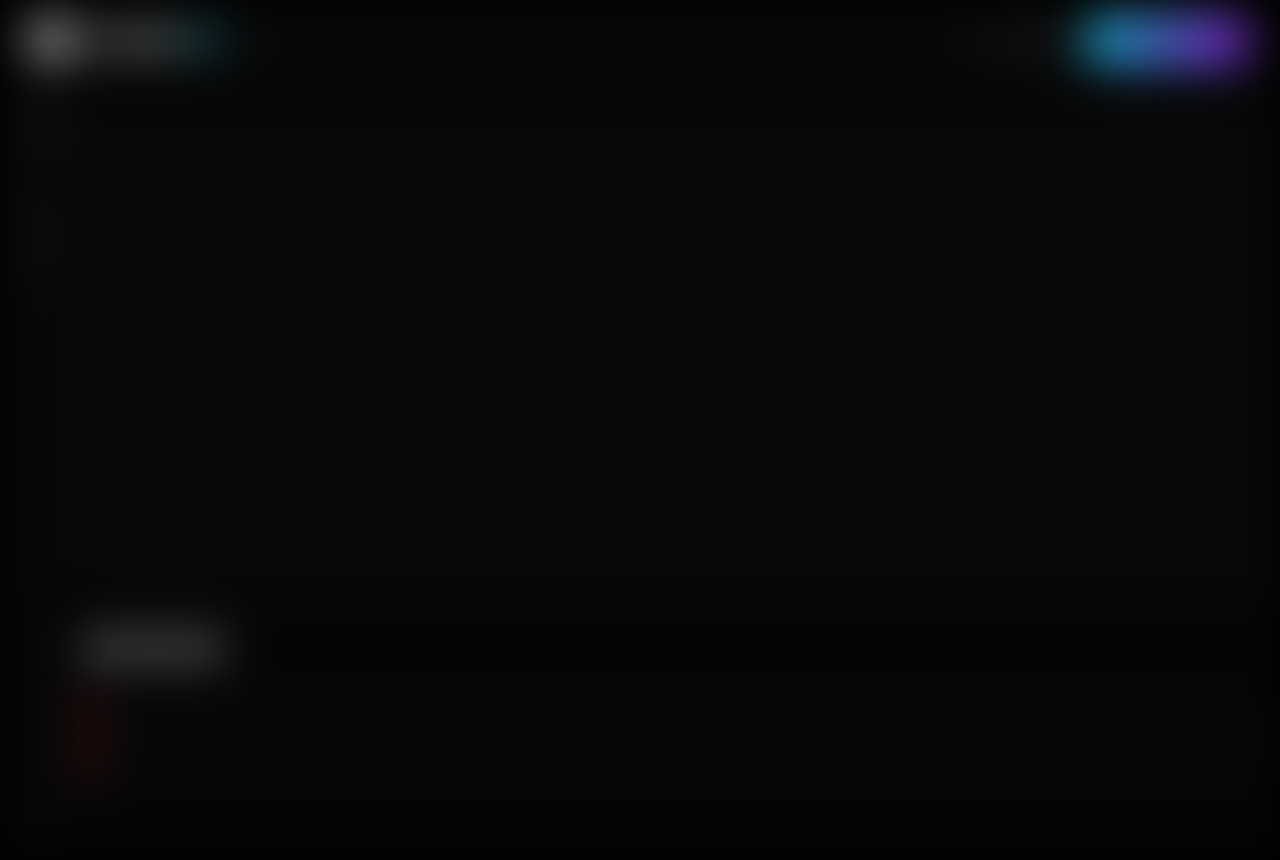
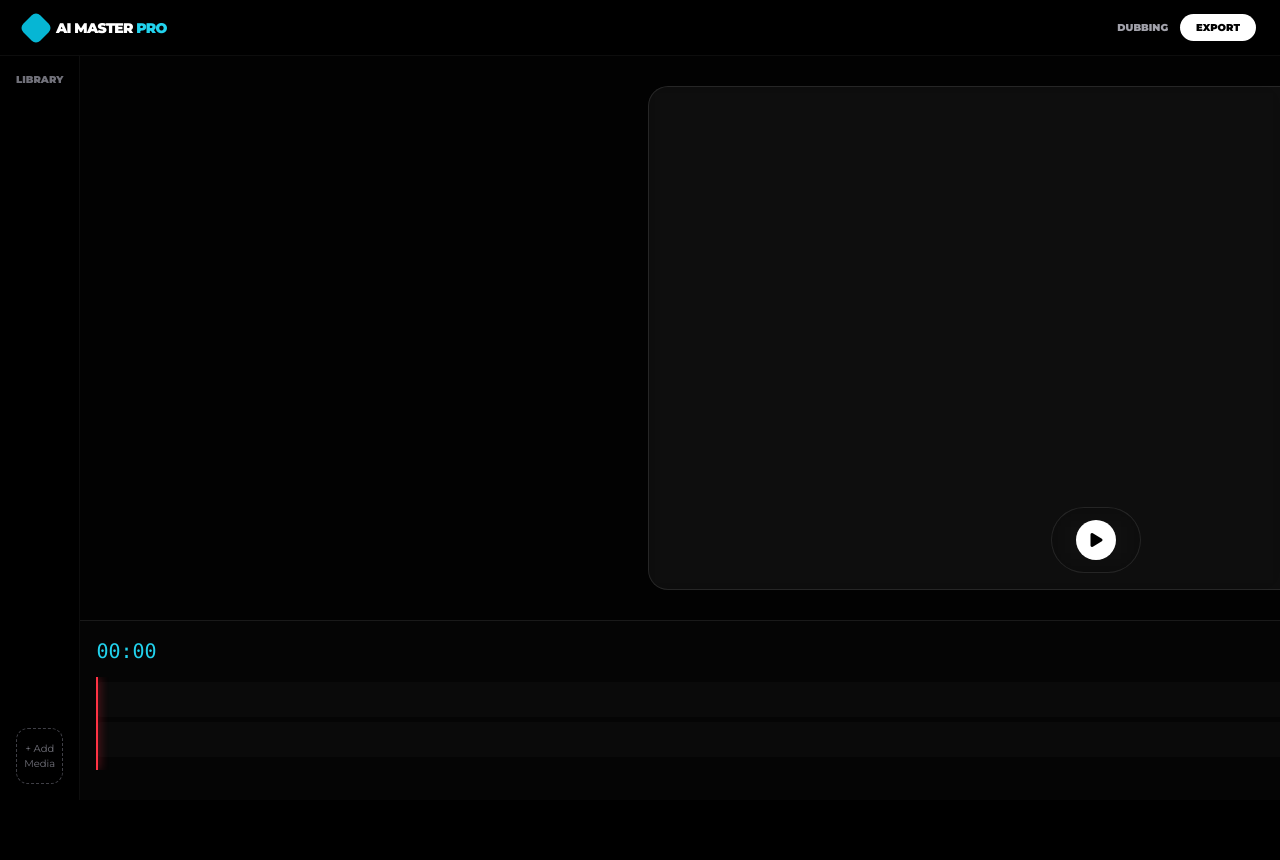
Before and after one commit to mdshakilbai603/AIMASTER, a Flask app: page / in a window 1280 px wide. After the commit the page ends 800 px from the top, so only its background shows below. Run offline with Flask 3, Linux system fonts and the light colour scheme; a map, chart or similar area stays blank; parts of the project's set-up code (start-up, migrations or seed data) failed here and were passed over; some libraries are stand-ins or nearby versions.

Commit message:
Update index.html

```diff
--- a/templates/index.html
+++ b/templates/index.html
@@ -3,251 +3,162 @@
 <head>
     <meta charset="UTF-8">
     <meta name="viewport" content="width=device-width, initial-scale=1.0">
-    <title>AI Master Pro | Cosmic Editor by Shakil</title>
+    <title>AI Master Pro | Fast & Modern</title>
 
     <script src="https://cdn.tailwindcss.com"></script>
-    <script src="https://cdnjs.cloudflare.com/ajax/libs/gsap/3.12.2/gsap.min.js"></script>
-    <link rel="stylesheet" href="https://cdnjs.cloudflare.com/ajax/libs/animate.css/4.1.1/animate.min.css"/>
     <link rel="stylesheet" href="https://cdnjs.cloudflare.com/ajax/libs/font-awesome/6.6.0/css/all.min.css">
 
     <style>
-        @import url('https://fonts.googleapis.com/css2?family=Montserrat:wght@100;400;900&family=Poppins:wght@700;900&display=swap');
+        @import url('https://fonts.googleapis.com/css2?family=Montserrat:wght@400;900&display=swap');
 
         :root {
-            --bg: #000000;
-            --aurora-1: #00f5ff; /* Cyan */
-            --aurora-2: #bd00ff; /* Purple */
-            --glass: rgba(255, 255, 255, 0.03);
-            --border: rgba(255, 255, 255, 0.08);
+            --aurora: linear-gradient(135deg, #00f5ff, #bd00ff);
+            --glass: rgba(255, 255, 255, 0.05);
         }
 
         body {
-            background-color: var(--bg);
-            color: #ffffff;
+            background-color: #000;
+            color: #fff;
             font-family: 'Montserrat', sans-serif;
+            margin: 0;
             overflow: hidden;
-            perspective: 1000px;
+            height: 100vh;
         }
 
-        /* --- MIND-BLOWING INTRO ANIMATION --- */
+        /* --- ফাস্ট লোডিং এনিমেশন --- */
         #intro-overlay {
             position: fixed;
             inset: 0;
-            background: radial-gradient(circle at center, #111 0%, #000 100%);
+            background: #000;
             z-index: 10000;
             display: flex;
             flex-direction: column;
             align-items: center;
             justify-content: center;
+            transition: transform 0.8s cubic-bezier(0.77, 0, 0.175, 1);
         }
 
-        .shakil-title {
-            font-size: 6rem;
+        .shakil-name {
+            font-size: clamp(3rem, 10vw, 6rem);
             font-weight: 900;
-            font-family: 'Poppins', sans-serif;
             text-transform: uppercase;
-            letter-spacing: -5px;
-            background: linear-gradient(135deg, #fff 30%, var(--aurora-1), var(--aurora-2), #fff 70%);
-            background-size: 400% 400%;
+            background: var(--aurora);
             -webkit-background-clip: text;
             -webkit-text-fill-color: transparent;
-            animation: aurora-text 5s infinite linear;
-            filter: drop-shadow(0 0 20px rgba(0,245,255,0.4));
+            animation: pulse 2s infinite;
         }
 
-        @keyframes aurora-text {
-            0% { background-position: 0% 50%; }
-            50% { background-position: 100% 50%; }
-            100% { background-position: 0% 50%; }
+        @keyframes pulse {
+            0%, 100% { opacity: 1; transform: scale(1); }
+            50% { opacity: 0.7; transform: scale(0.95); }
         }
 
-        .cosmic-ring {
-            position: absolute;
-            width: 300px; height: 300px;
-            border-radius: 50%;
-            border: 2px solid var(--aurora-1);
-            opacity: 0;
-            transform: scale(0) rotateX(70deg);
+        /* --- মোবাইল অপ্টিমাইজড গ্লাস প্যানেল --- */
+        .glass-card {
+            background: var(--glass);
+            backdrop-filter: blur(10px);
+            border: 1px solid rgba(255,255,255,0.1);
+            border-radius: 20px;
         }
 
-        /* --- AURORAL GLASS UI --- */
-        .glass-panel {
-            background: var(--glass);
-            backdrop-filter: blur(25px);
-            border: 1px solid var(--border);
-            border-radius: 30px;
-            box-shadow: 0 10px 40px rgba(0,0,0,0.5), inset 0 0 20px rgba(255,255,255,0.02);
-            transition: all 0.4s cubic-bezier(0.23, 1, 0.32, 1);
+        /* --- কাস্টম টাইমলাইন --- */
+        .timeline-area {
+            background: #050505;
+            height: 180px;
+            border-top: 1px solid #1a1a1a;
         }
 
-        .glass-panel:hover {
-            border-color: rgba(0, 245, 255, 0.3);
-            box-shadow: 0 15px 50px rgba(0, 245, 255, 0.1);
+        .track-line {
+            height: 35px;
+            background: rgba(255,255,255,0.02);
+            margin: 5px 0;
+            border-radius: 5px;
+            position: relative;
+            min-width: 2000px;
         }
 
-        .aurora-btn {
-            background: linear-gradient(135deg, var(--aurora-1), var(--aurora-2));
-            color: #000;
-            font-weight: 900;
-            font-size: 11px;
-            letter-spacing: 1px;
-            text-transform: uppercase;
-            padding: 12px 30px;
-            border-radius: 50px;
-            transition: all 0.3s;
-            box-shadow: 0 5px 20px rgba(0, 245, 255, 0.3);
+        .playhead-line {
+            position: absolute;
+            top: 0; bottom: 0;
+            width: 2px;
+            background: #ff3344;
+            box-shadow: 0 0 10px #ff3344;
+            z-index: 50;
         }
 
-        .aurora-btn:hover {
-            transform: scale(1.05) translateY(-2px);
-            box-shadow: 0 10px 30px rgba(0, 245, 255, 0.5);
-        }
-
-        /* --- TIMELINE DESIGN --- */
-        .timeline-box {
-            height: 250px;
-            background: #050505;
-            border-top: 1px solid #1a1a1a;
-            border-radius: 40px 40px 0 0;
-        }
-
-        .track {
-            height: 48px;
-            background: rgba(255,255,255,0.01);
-            margin: 8px 0;
-            border-radius: 10px;
-            position: relative;
-            min-width: 5000px;
-        }
-
-        .clip {
-            position: absolute;
-            height: 38px;
-            top: 5px;
-            border-radius: 8px;
-            background: linear-gradient(90deg, var(--aurora-1), #0072ff);
-            color: #000;
-            font-size: 10px;
-            font-weight: 800;
-            padding: 0 15px;
-            display: flex;
-            align-items: center;
-            cursor: pointer;
-            box-shadow: 0 5px 15px rgba(0,0,0,0.3);
-        }
-
-        .audio-clip {
-            background: linear-gradient(90deg, var(--aurora-2), #ff007f);
-            color: #fff;
-        }
-
-        .playhead {
-            position: absolute;
-            top: 0; bottom: 0;
-            width: 3px;
-            background: #ff3344;
-            z-index: 100;
-            box-shadow: 0 0 15px #ff3344;
-            border-radius: 3px;
+        /* মোবাইল স্ক্রিন সেটিংস */
+        @media (max-width: 768px) {
+            .hide-mobile { display: none; }
+            .mobile-scroll { overflow-x: auto; }
         }
     </style>
 </head>
-<body class="flex flex-col h-screen">
+<body class="flex flex-col">
 
     <div id="intro-overlay">
-        <div class="cosmic-ring" id="ring-1"></div>
-        <div class="cosmic-ring" id="ring-2" style="border-color: var(--aurora-2);"></div>
-        <div class="text-center animate__animated animate__zoomIn animate__slow">
-            <p class="text-zinc-600 font-light uppercase tracking-[15px] text-[10px] mb-2">Designed for</p>
-            <h1 class="shakil-title">SHAKIL</h1>
-            <div class="mt-12 flex items-center justify-center gap-3 animate__animated animate__fadeInUp animate__delay-2s">
-                <div class="h-px w-10 bg-zinc-800"></div>
-                <span class="text-cyan-400 font-bold tracking-[8px] text-xs uppercase">AI MASTER PRO</span>
-                <div class="h-px w-10 bg-zinc-800"></div>
-            </div>
-        </div>
+        <h1 class="shakil-name">SHAKIL</h1>
+        <p class="text-[10px] tracking-[10px] text-zinc-500 mt-4 uppercase">AI Master Pro</p>
     </div>
 
-    <div id="main-app" class="flex-1 flex flex-col opacity-0 scale-90 blur-xl">
-        <header class="h-16 glass-panel m-2 px-6 flex items-center justify-between z-50">
-            <div class="flex items-center gap-3">
-                <div class="w-9 h-9 bg-white rounded-xl flex items-center justify-center text-black shadow-lg"><i class="fa-solid fa-wand-magic-sparkles text-lg"></i></div>
-                <h1 class="text-lg font-black tracking-tighter uppercase">AI Master <span class="text-cyan-400">Pro</span></h1>
+    <div id="app-content" class="flex-1 flex flex-col opacity-0 transition-all duration-1000">
+
+        <header class="h-14 flex items-center justify-between px-6 border-b border-white/5">
+            <div class="flex items-center gap-2">
+                <div class="w-6 h-6 bg-cyan-500 rounded-md rotate-45"></div>
+                <h1 class="font-black text-sm uppercase tracking-tighter">AI Master <span class="text-cyan-400">Pro</span></h1>
             </div>
-            <div class="flex gap-4 items-center">
-                <button onclick="openDub()" class="text-zinc-400 text-xs hover:text-white transition">Auto Dubbing</button>
-                <button class="aurora-btn">EXPORT VIDEO</button>
+            <div class="flex gap-3">
+                <button onclick="openDub()" class="text-[10px] font-bold text-zinc-400 uppercase">Dubbing</button>
+                <button class="bg-white text-black text-[10px] px-4 py-1.5 rounded-full font-black uppercase">Export</button>
             </div>
         </header>
 
-        <div class="flex flex-1 overflow-hidden px-2">
-            <aside class="w-72 glass-panel m-1 p-5 flex flex-col overflow-y-auto">
-                <h3 class="text-[11px] font-bold text-zinc-500 uppercase tracking-widest mb-4">Media Library</h3>
-                <button onclick="document.getElementById('file-in').click()" class="w-full py-10 border-2 border-dashed border-zinc-800 rounded-3xl flex flex-col items-center hover:border-cyan-500 hover:bg-cyan-500/5 transition group">
-                    <i class="fa-solid fa-plus text-xl text-zinc-700 group-hover:text-cyan-400"></i>
-                    <span class="text-[10px] mt-2 text-zinc-600">Import Files</span>
+        <main class="flex-1 flex flex-col md:flex-row overflow-hidden">
+            <aside class="w-full md:w-64 border-r border-white/5 p-4 flex flex-col hide-mobile">
+                <h3 class="text-[10px] font-bold text-zinc-500 uppercase mb-4">Library</h3>
+                <div id="media-list" class="flex-1 overflow-y-auto space-y-2">
+                    </div>
+                <button onclick="document.getElementById('file-in').click()" class="mt-4 w-full py-3 border border-dashed border-zinc-700 rounded-xl text-[10px] text-zinc-500">
+                    + Add Media
                 </button>
                 <input type="file" id="file-in" class="hidden" multiple onchange="handleUpload(this)">
-
-                <div id="media-list" class="mt-6 space-y-3 flex-1 overflow-y-auto pr-1">
-                    </div>
             </aside>
 
-            <main class="flex-1 flex flex-col m-1">
-                <div class="flex-1 glass-panel relative flex items-center justify-center overflow-hidden p-8 shadow-inner">
-                    <div class="relative w-full h-full max-w-4xl group">
-                        <video id="v-player" class="w-full h-full object-contain rounded-2xl"></video>
+            <section class="flex-1 flex flex-col bg-[#020202]">
+                <div class="flex-1 relative flex items-center justify-center p-4">
+                    <div class="glass-card w-full max-w-4xl aspect-video relative overflow-hidden flex items-center justify-center">
+                        <video id="v-player" class="max-w-full max-h-full"></video>
 
-                        <div class="absolute bottom-6 left-1/2 -translate-x-1/2 flex items-center gap-8 glass-panel px-8 py-4 opacity-0 group-hover:opacity-100 transition-all duration-500">
-                            <button class="text-xl text-zinc-500 hover:text-white"><i class="fa-solid fa-backward"></i></button>
-                            <button onclick="toggle()" class="w-16 h-16 bg-white text-black rounded-full flex items-center justify-center text-2xl shadow-2xl hover:scale-105 transition"><i id="p-ico" class="fa-solid fa-play"></i></button>
-                            <button class="text-xl text-zinc-500 hover:text-white"><i class="fa-solid fa-forward"></i></button>
+                        <div class="absolute bottom-4 flex items-center gap-6 bg-black/40 backdrop-blur-md px-6 py-3 rounded-full border border-white/10">
+                            <button onclick="toggle()" class="w-10 h-10 bg-white text-black rounded-full flex items-center justify-center">
+                                <i id="p-ico" class="fa-solid fa-play"></i>
+                            </button>
                         </div>
                     </div>
                 </div>
 
-                <div class="timeline-box mt-2 p-6 overflow-hidden relative">
-                    <div class="flex justify-between items-center mb-5 sticky left-0 z-50">
-                        <span id="timer" class="text-3xl font-black text-white/90 font-mono tracking-tighter">00:00:00</span>
-                        <div class="flex items-center gap-3">
-                            <div class="w-2 h-2 bg-emerald-500 rounded-full animate-pulse"></div>
-                            <span class="text-[10px] text-zinc-500 uppercase tracking-widest font-bold">Drama Dubbing Track</span>
-                        </div>
+                <div class="timeline-area p-4">
+                    <div class="flex justify-between items-center mb-3">
+                        <span id="timer" class="text-xl font-mono text-cyan-400">00:00</span>
+                        <div class="h-1 w-20 bg-zinc-800 rounded-full"></div>
                     </div>
-                    <div class="relative overflow-x-auto h-24" id="timeline-scroll">
-                        <div id="playhead" class="playhead"></div>
-                        <div id="v-track" class="track"></div>
-                        <div id="a-track" class="track"></div>
+                    <div class="relative overflow-x-auto mobile-scroll pb-2">
+                        <div id="playhead" class="playhead-line"></div>
+                        <div id="v-track" class="track-line"></div>
+                        <div id="a-track" class="track-line"></div>
                     </div>
                 </div>
-            </main>
-        </div>
+            </section>
+        </main>
     </div>
 
-    <div id="dub-modal" class="hidden fixed inset-0 bg-black/90 backdrop-blur-2xl z-[100] flex items-center justify-center p-4">
-        <div class="w-full max-w-lg glass-panel p-10 animate__animated animate__zoomIn">
-            <h2 class="text-3xl font-black mb-1">Cosmic <span class="text-cyan-400">Dubber</span></h2>
-            <p class="text-zinc-600 text-[11px] uppercase tracking-[6px] mb-8">Professional Drama Voice-Over</p>
-            <textarea id="dub-input" class="w-full bg-zinc-950 border border-zinc-800 p-5 rounded-2xl outline-none focus:border-cyan-500 transition h-36 text-sm mb-6" placeholder="সংলাপটি এখানে লিখুন..."></textarea>
-
-            <div class="grid grid-cols-2 gap-4 mb-8">
-                <label class="cursor-pointer">
-                    <input type="radio" name="v" value="male" class="hidden peer">
-                    <div class="p-5 rounded-2xl bg-zinc-950 border border-zinc-800 peer-checked:bg-white peer-checked:text-black text-center transition">
-                        <i class="fa-solid fa-mars text-xl mb-1"></i><span class="text-[10px] font-bold block uppercase">Actor (ছেলে)</span>
-                    </div>
-                </label>
-                <label class="cursor-pointer">
-                    <input type="radio" name="v" value="female" checked class="hidden peer">
-                    <div class="p-5 rounded-2xl bg-zinc-950 border border-zinc-800 peer-checked:bg-pink-500 peer-checked:text-black text-center transition">
-                        <i class="fa-solid fa-venus text-xl mb-1"></i><span class="text-[10px] font-bold block uppercase">Actress (মেয়ে)</span>
-                    </div>
-                </label>
-            </div>
-
-            <div class="flex gap-4">
-                <button onclick="closeDub()" class="flex-1 py-4 text-xs font-bold text-zinc-600 uppercase">Cancel</button>
-                <button id="dub-btn" onclick="runDub()" class="flex-[2] aurora-btn">Generate Drama Voice</button>
+    <div id="dub-modal" class="hidden fixed inset-0 bg-black/95 z-[100] flex items-center justify-center p-6">
+        <div class="glass-card w-full max-w-sm p-8 text-center">
+            <h2 class="text-xl font-black mb-4 uppercase">AI Voice Dub</h2>
+            <textarea id="dub-text" class="w-full bg-black border border-white/10 p-4 rounded-xl text-sm mb-4 outline-none focus:border-cyan-500" placeholder="সংলাপ লিখুন..."></textarea>
+            <div class="flex gap-2">
+                <button onclick="closeDub()" class="flex-1 py-3 text-xs text-zinc-500 font-bold uppercase">Cancel</button>
+                <button onclick="runDub()" class="flex-[2] bg-cyan-500 text-black py-3 rounded-xl text-xs font-black uppercase">Sync Voice</button>
             </div>
         </div>
     </div>
@@ -257,15 +168,12 @@
         const playIco = document.getElementById('p-ico');
         const playhead = document.getElementById('playhead');
 
-        // *** COSMIC INTRO ANIMATION (GSAP) ***
+        // লোডিং শেষ হলে ইন্ট্রো সরিয়ে অ্যাপ দেখানো
         window.addEventListener('load', () => {
-            const tl = gsap.timeline();
-
-            tl.to("#ring-1", { duration: 1.5, opacity: 0.5, scale: 2.5, ease: "power4.out" })
-              .to("#ring-2", { duration: 1.5, opacity: 0.3, scale: 3, ease: "power4.out" }, "-=1")
-              .to(".shakil-title", { duration: 2, scale: 1.1, ease: "elastic.out(1, 0.3)" }, "-=1")
-              .to("#intro-overlay", { duration: 1.2, y: "-100%", ease: "expo.inOut", delay: 0.5 })
-              .to("#main-app", { duration: 1, opacity: 1, scale: 1, blur: 0, ease: "power4.out" }, "-=0.8");
+            setTimeout(() => {
+                document.getElementById('intro-overlay').style.transform = 'translateY(-100%)';
+                document.getElementById('app-content').classList.replace('opacity-0', 'opacity-100');
+            }, 1500);
         });
 
         function toggle() {
@@ -279,55 +187,41 @@
             const res = await fetch('/upload', { method: 'POST', body: fd });
             const data = await res.json();
 
-            data.files.forEach(f => {
-                const lib = document.getElementById('media-list');
-                lib.innerHTML += `
-                    <div onclick="playVid('${f.url}', '${f.original_name}')" class="glass-panel p-3 hover:border-cyan-500 transition cursor-pointer flex gap-3 items-center">
-                        <div class="w-10 h-10 bg-black rounded-lg flex items-center justify-center"><i class="fa-solid fa-film text-zinc-700 text-lg"></i></div>
-                        <p class="text-[9px] flex-1 truncate font-bold text-zinc-400">${f.original_name}</p>
-                    </div>`;
-            });
-        }
-
-        function playVid(url, name) {
-            video.src = url;
-            document.getElementById('v-track').innerHTML = `<div class="clip w-[1500px] animate__animated animate__fadeInLeft">${name}</div>`;
-            video.play();
-            playIco.className = 'fa-solid fa-pause';
+            // ভিডিও প্লেয়ারে প্রথম ফাইলটি সেট করা
+            if(data.uploaded.length > 0) {
+                const url = `/uploads/${data.uploaded[0]}`;
+                video.src = url;
+                document.getElementById('v-track').innerHTML = `<div class="absolute h-full bg-cyan-500/30 border-l-2 border-cyan-400 px-2 text-[8px] flex items-center overflow-hidden">${data.uploaded[0]}</div>`;
+                video.play();
+                playIco.className = 'fa-solid fa-pause';
+            }
         }
 
         function openDub() { document.getElementById('dub-modal').classList.remove('hidden'); }
         function closeDub() { document.getElementById('dub-modal').classList.add('hidden'); }
 
         async function runDub() {
-            const text = document.getElementById('dub-input').value;
-            const gender = document.querySelector('input[name="v"]:checked').value;
-            const btn = document.getElementById('dub-btn');
-
-            if(!text) return alert("দয়া করে টেক্সট লিখুন!");
-            btn.innerText = "Generating Voice...";
+            const text = document.getElementById('dub-text').value;
+            if(!text) return;
 
             const res = await fetch('/api/generate-dub', {
                 method: 'POST',
                 headers: {'Content-Type': 'application/json'},
-                body: JSON.stringify({ text, gender })
+                body: JSON.stringify({ text })
             });
             const data = await res.json();
-
             if(data.status === 'success') {
-                const audio = new Audio(data.audio_url);
-                audio.play();
-                const pos = video.currentTime;
-                document.getElementById('a-track').innerHTML += `<div class="clip audio-clip w-60" style="left:${pos * 40}px">Sync: ${gender.toUpperCase()}</div>`;
+                new Audio(data.audio_url).play();
+                closeDub();
             }
-            btn.innerText = "Generate Drama Voice";
-            closeDub();
         }
 
         video.ontimeupdate = () => {
             const t = video.currentTime;
-            document.getElementById('timer').innerText = Math.floor(t) + "s / " + Math.floor(video.duration || 0) + "s";
-            playhead.style.left = (t * 40) + "px";
+            const m = Math.floor(t / 60);
+            const s = Math.floor(t % 60);
+            document.getElementById('timer').innerText = `${m}:${s.toString().padStart(2, '0')}`;
+            playhead.style.left = (t * 20) + "px"; // মোবাইল অনুযায়ী স্কেল কমানো হয়েছে
         };
     </script>
 </body>
```
